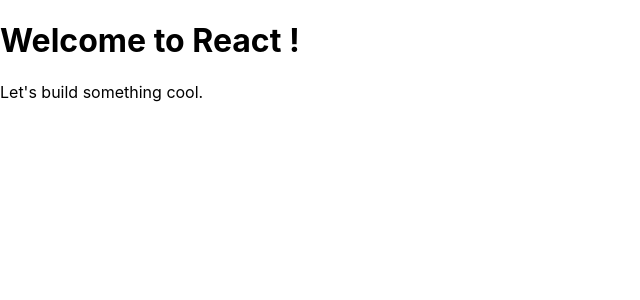
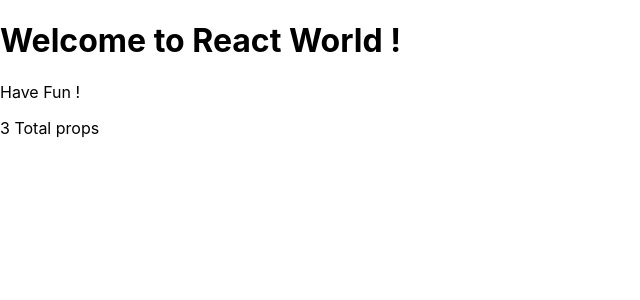
Before and after one commit to arjungautam1/ReactEssential, a React (Create React App) app: page / in a window 1280 px wide. Shown: the top 300 px of the page, without its empty margins (0-640 px from the left). Built offline with nearby package versions, Linux system fonts and the light colour scheme.

Commit message:
properties

```diff
--- a/src/index.js
+++ b/src/index.js
@@ -30,22 +30,68 @@
 
 //  );
 
+//  Use babaljs to see the componets
 
 // Componets
 
-function Hello(){ //Should be always capital
+// function Hello(){ //Should be always capital
+//   return(
+//     <div>
+//       <h1>Welcome to React !</h1>
+//       <p>Let's build something cool.</p>
+//     </div>
+//   );
+
+// }
+
+// ReactDOM.render(
+//   <Hello/>,
+//   document.getElementById("root")
+// );
+
+
+// Properties
+
+// function Hello(props)
+// {
+//   console.log(props)
+//   return(
+//     <div>
+//       <h1>Welcome to {props.library} !</h1>
+//       <p>{props.message}</p>
+//       <p>{Object.keys(props).length}  Props Total</p>
+//     </div>
+//   );
+// }
+
+//   ReactDOM.render(
+//     <Hello library="React.js"
+//     message="Have fun !"
+//     number={3}
+//     />,
+//     document.getElementById("root")
+//   );
+
+
+// Properties in more cleaner way
+
+function Hello({library,message,number})
+{
+
   return(
     <div>
-      <h1>Welcome to React !</h1>
-      <p>Let's build something cool.</p>
+      <h1>Welcome to {library} World !</h1>
+      <p>{message}</p>
+      <p>{number} Total props</p>
     </div>
   );
-
 }
 
 ReactDOM.render(
-  <Hello/>,
+  <Hello
+  library="React"
+  message="Have Fun !"
+  number={3}
+  />,
   document.getElementById("root")
 );
-
-//  Use babaljs to see the componets
```
